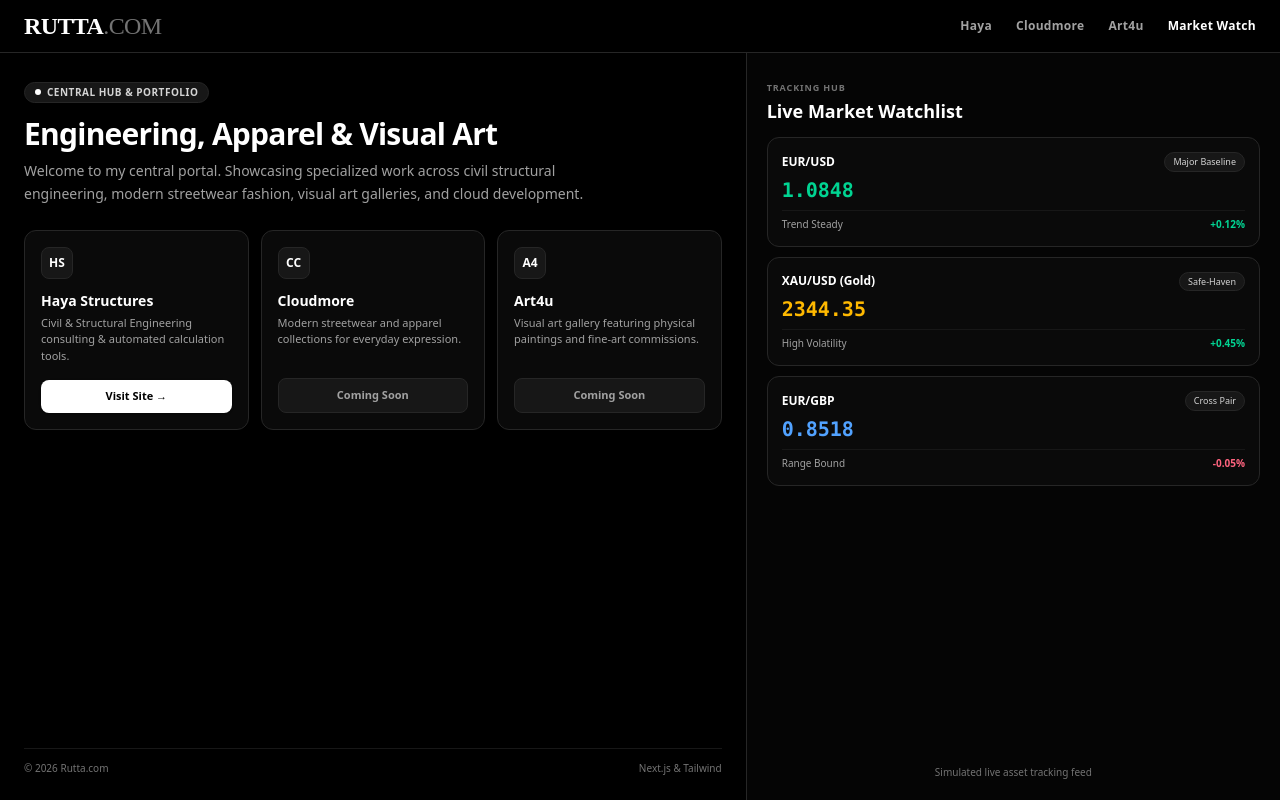
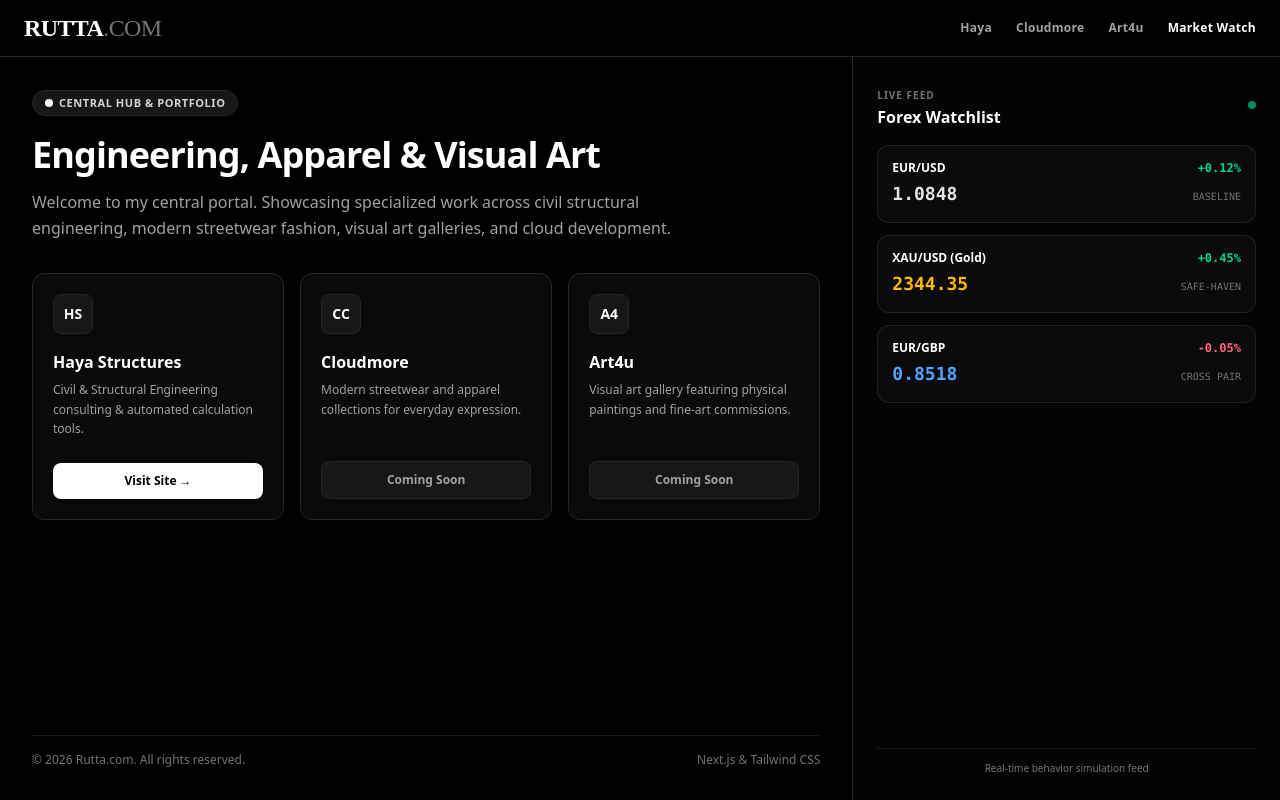
Before and after one commit to rutta254/rutta-website, a Next.js app: page / in a window 1280 px wide. Built offline with nearby package versions, Linux system fonts and the light colour scheme.

Commit message:
Update UI components and layout

```diff
--- a/src/app/page.tsx
+++ b/src/app/page.tsx
@@ -5,9 +5,9 @@ import { useState, useEffect } from 'react';
 
 export default function Home() {
   const [marketData, setMarketData] = useState({
-    eurusd: { price: "1.0845", change: "+0.12%", status: "Bullish Trend" },
-    xauusd: { price: "2342.10", change: "+0.45%", status: "Safe-Haven Active" },
-    eurgbp: { price: "0.8520", change: "-0.05%", status: "Range Bound" },
+    eurusd: { price: "1.0845", change: "+0.12%" },
+    xauusd: { price: "2342.10", change: "+0.45%" },
+    eurgbp: { price: "0.8520", change: "-0.05%" },
   });
 
   useEffect(() => {
@@ -24,7 +24,7 @@ export default function Home() {
   return (
     <main className="h-screen w-screen bg-black text-white font-sans selection:bg-white selection:text-black overflow-hidden flex flex-col">
       {/* Top Navigation Bar */}
-      <nav className="flex-none flex justify-between items-center px-6 py-2.5 border-b border-neutral-800 bg-black/90 backdrop-blur-md z-50">
+      <nav className="flex-none flex justify-between items-center px-6 py-3 border-b border-neutral-800 bg-black/90 backdrop-blur-md z-50">
         <h1 className="text-xl sm:text-2xl font-black tracking-tight text-white font-['Plus_Jakarta_Sans'] uppercase">
           RUTTA<span className="text-neutral-500 font-light">.COM</span>
         </h1>
@@ -37,72 +37,72 @@ export default function Home() {
         </div>
       </nav>
 
-      {/* Main Split Grid Layout - Locked to screen height */}
+      {/* Main Split Layout: Preserving structure with a slimmer right sidebar */}
       <div className="flex-1 grid grid-cols-1 lg:grid-cols-12 overflow-hidden">
 
-        {/* LEFT COLUMN: Hero & Business Cards (7 Cols on Desktop) */}
-        <div className="lg:col-span-7 h-full flex flex-col justify-between p-5 sm:p-6 lg:border-r border-neutral-800 overflow-y-auto">
+        {/* LEFT MAIN SECTION: Retaining original structure & sizing (8 Cols) */}
+        <div className="lg:col-span-8 h-full flex flex-col justify-between p-6 sm:p-8 lg:border-r border-neutral-800 overflow-y-auto">
           <div>
-            <div className="inline-flex items-center gap-1.5 px-2.5 py-0.5 rounded-full bg-neutral-900 border border-neutral-800 text-neutral-300 text-[10px] font-semibold tracking-wider uppercase mb-3">
-              <span className="w-1.5 h-1.5 rounded-full bg-white"></span>
+            <div className="inline-flex items-center gap-1.5 px-3 py-1 rounded-full bg-neutral-900 border border-neutral-800 text-neutral-300 text-[11px] font-semibold tracking-wider uppercase mb-4">
+              <span className="w-2 h-2 rounded-full bg-white"></span>
               Central Hub & Portfolio
             </div>
 
-            <h2 className="text-xl sm:text-2xl lg:text-3xl font-extrabold tracking-tight mb-2 text-white leading-tight">
+            <h2 className="text-2xl sm:text-3xl lg:text-4xl font-extrabold tracking-tight mb-3 text-white leading-tight">
               Engineering, Apparel & Visual Art
             </h2>
 
-            <p className="text-neutral-400 text-xs sm:text-sm max-w-xl font-normal leading-relaxed mb-6">
+            <p className="text-neutral-400 text-sm sm:text-base max-w-2xl font-normal leading-relaxed mb-8">
               Welcome to my central portal. Showcasing specialized work across civil structural engineering, modern streetwear fashion, visual art galleries, and cloud development.
             </p>
 
-            {/* Business Cards Grid */}
-            <div className="grid grid-cols-1 sm:grid-cols-3 gap-3">
+            {/* Business Cards Grid (Original Structure) */}
+            <div className="grid grid-cols-1 sm:grid-cols-3 gap-4">
 
               {/* Haya Structures LLC */}
-              <div id="haya" className="bg-neutral-950 p-4 rounded-xl border border-neutral-800 hover:border-neutral-500 transition flex flex-col justify-between">
+              <div id="haya" className="bg-neutral-950 p-5 rounded-xl border border-neutral-800 hover:border-neutral-500 transition flex flex-col justify-between shadow-lg">
                 <div>
-                  <div className="w-8 h-8 rounded-lg bg-neutral-900 border border-neutral-800 flex items-center justify-center text-white font-bold text-xs mb-3">
+                  <div className="w-10 h-10 rounded-lg bg-neutral-900 border border-neutral-800 flex items-center justify-center text-white font-bold text-sm mb-4">
                     HS
                   </div>
-                  <h3 className="text-sm font-bold text-white mb-1">Haya Structures</h3>
-                  <p className="text-neutral-400 text-[11px] mb-4 leading-normal">
+                  <h3 className="text-base font-bold text-white mb-1.5">Haya Structures</h3>
+                  <p className="text-neutral-400 text-xs mb-6 leading-relaxed">
                     Civil & Structural Engineering consulting & automated calculation tools.
                   </p>
                 </div>
-                <Link href="/haya-structures" className="inline-flex items-center justify-center w-full bg-white hover:bg-neutral-200 text-black font-bold py-2 rounded-lg text-[11px] transition shadow">
+                <Link href="/haya-structures" className="inline-flex items-center justify-center w-full bg-white hover:bg-neutral-200 text-black font-bold py-2.5 rounded-lg text-xs transition shadow">
                   Visit Site →
                 </Link>
               </div>
 
               {/* Cloudmore Collections */}
-              <div id="cloudmore" className="bg-neutral-950 p-4 rounded-xl border border-neutral-800 hover:border-neutral-500 transition flex flex-col justify-between">
+              <div id="cloudmore" className="bg-neutral-950 p-5 rounded-xl border border-neutral-800 hover:border-neutral-500 transition flex flex-col justify-between shadow-lg">
                 <div>
-                  <div className="w-8 h-8 rounded-lg bg-neutral-900 border border-neutral-800 flex items-center justify-center text-white font-bold text-xs mb-3">
+                  <div className="w-10 h-10 rounded-lg bg-neutral-900 border border-neutral-800 flex items-center justify-center text-white font-bold text-sm mb-4">
                     CC
                   </div>
-                  <h3 className="text-sm font-bold text-white mb-1">Cloudmore</h3>
-                  <p className="text-neutral-400 text-[11px] mb-4 leading-normal">
+                  <h3 className="text-base font-bold text-white mb-1.5">Cloudmore</h3>
+                  <p className="text-neutral-400 text-xs mb-6 leading-relaxed">
                     Modern streetwear and apparel collections for everyday expression.
                   </p>
                 </div>
-                <span className="inline-flex items-center justify-center w-full bg-neutral-900 text-neutral-400 font-semibold py-2 rounded-lg text-[11px] border border-neutral-800">
+                <span className="inline-flex items-center justify-center w-full bg-neutral-900 text-neutral-400 font-semibold py-2.5 rounded-lg text-xs border border-neutral-800">
                   Coming Soon
                 </span>
               </div>
 
               {/* Art4u */}
-              <div id="art4u" className="bg-neutral-950 p-4 rounded-xl border border-neutral-800 hover:border-neutral-500 transition flex flex-col justify-between">
+              <div id="art4u" className="bg-neutral-950 p-5 rounded-xl border border-neutral-800 hover:border-neutral-500 transition flex flex-col justify-between shadow-lg">
                 <div>
-                  <div className="w-8 h-8 rounded-lg bg-neutral-900 border border-neutral-800 flex items-center justify-center text-white font-bold text-xs mb-3">
+                  <div className="w-10 h-10 rounded-lg bg-neutral-900 border border-neutral-800 flex items-center justify-center text-white font-bold text-sm mb-4">
                     A4
                   </div>
-                  <h3 className="text-sm font-bold text-white mb-1">Art4u</h3>
-                  <p className="text-neutral-400 text-[11px] mb-4 leading-normal">
+                  <h3 className="text-base font-bold text-white mb-1.5">Art4u</h3>
+                  <p className="text-neutral-400 text-xs mb-6 leading-relaxed">
                     Visual art gallery featuring physical paintings and fine-art commissions.
                   </p>
                 </div>
-                <span className="inline-flex items-center justify-center w-full bg-neutral-900 text-neutral-400 font-semibold py-2 rounded-lg text-[11px] border border-neutral-800">
+                <span className="inline-flex items-center justify-center w-full bg-neutral-900 text-neutral-400 font-semibold py-2.5 rounded-lg text-xs border border-neutral-800">
                   Coming Soon
                 </span>
               </div>
@@ -110,73 +110,67 @@ export default function Home() {
             </div>
           </div>
 
-          <footer className="text-[10px] text-neutral-500 pt-3 border-t border-neutral-900 flex justify-between">
-            <span>© {new Date().getFullYear()} Rutta.com</span>
-            <span>Next.js & Tailwind</span>
+          <footer className="text-xs text-neutral-500 pt-4 border-t border-neutral-900 flex justify-between">
+            <span>© {new Date().getFullYear()} Rutta.com. All rights reserved.</span>
+            <span>Next.js & Tailwind CSS</span>
           </footer>
         </div>
 
-        {/* RIGHT COLUMN: Vertically Stacked Forex Watchlist (5 Cols on Desktop) */}
-        <div id="watchlist" className="lg:col-span-5 h-full p-5 bg-neutral-950/50 flex flex-col justify-between overflow-hidden">
+        {/* RIGHT SIDEBAR: Slim, Compact Vertical Forex Ticker (4 Cols) */}
+        <div id="watchlist" className="lg:col-span-4 h-full p-6 bg-neutral-950/40 flex flex-col justify-between overflow-hidden">
           <div>
-            <div className="mb-3">
-              <span className="text-[9px] uppercase tracking-widest text-neutral-500 font-bold">Tracking Hub</span>
-              <h3 className="text-lg font-extrabold text-white">Live Market Watchlist</h3>
+            <div className="flex justify-between items-center mb-4">
+              <div>
+                <span className="text-[10px] uppercase tracking-widest text-neutral-500 font-bold">Live Feed</span>
+                <h3 className="text-base font-extrabold text-white">Forex Watchlist</h3>
+              </div>
+              <span className="w-2 h-2 rounded-full bg-emerald-500 animate-pulse"></span>
             </div>
 
-            {/* Vertical Stack Container */}
-            <div className="flex flex-col gap-2.5">
+            {/* Vertical Stack: Slim, space-saving layout */}
+            <div className="flex flex-col gap-3">
 
               {/* EUR/USD */}
-              <div className="bg-neutral-950 p-3.5 rounded-xl border border-neutral-800 hover:border-neutral-700 transition">
+              <div className="bg-neutral-950 p-3.5 rounded-xl border border-neutral-800/80 hover:border-neutral-700 transition">
                 <div className="flex justify-between items-center mb-1">
                   <span className="font-bold text-white text-xs">EUR/USD</span>
-                  <span className="text-[9px] px-2 py-0.5 rounded-full bg-neutral-900 text-neutral-300 border border-neutral-800">Major Baseline</span>
+                  <span className="text-emerald-400 font-mono font-semibold text-xs">{marketData.eurusd.change}</span>
                 </div>
-                <div className="text-xl font-mono font-bold text-emerald-400">
-                  {marketData.eurusd.price}
-                </div>
-                <div className="flex justify-between text-[10px] text-neutral-400 border-t border-neutral-900 pt-1.5 mt-1.5">
-                  <span>Trend Steady</span>
-                  <span className="text-emerald-400 font-semibold">{marketData.eurusd.change}</span>
+                <div className="flex justify-between items-baseline font-mono">
+                  <span className="text-lg font-bold text-neutral-200">{marketData.eurusd.price}</span>
+                  <span className="text-[10px] text-neutral-500 uppercase">Baseline</span>
                 </div>
               </div>
 
-              {/* Gold XAU/USD */}
-              <div className="bg-neutral-950 p-3.5 rounded-xl border border-neutral-800 hover:border-neutral-700 transition">
+              {/* XAU/USD (Gold) */}
+              <div className="bg-neutral-950 p-3.5 rounded-xl border border-neutral-800/80 hover:border-neutral-700 transition">
                 <div className="flex justify-between items-center mb-1">
                   <span className="font-bold text-white text-xs">XAU/USD (Gold)</span>
-                  <span className="text-[9px] px-2 py-0.5 rounded-full bg-neutral-900 text-neutral-300 border border-neutral-800">Safe-Haven</span>
+                  <span className="text-emerald-400 font-mono font-semibold text-xs">{marketData.xauusd.change}</span>
                 </div>
-                <div className="text-xl font-mono font-bold text-amber-400">
-                  {marketData.xauusd.price}
-                </div>
-                <div className="flex justify-between text-[10px] text-neutral-400 border-t border-neutral-900 pt-1.5 mt-1.5">
-                  <span>High Volatility</span>
-                  <span className="text-emerald-400 font-semibold">{marketData.xauusd.change}</span>
+                <div className="flex justify-between items-baseline font-mono">
+                  <span className="text-lg font-bold text-amber-400">{marketData.xauusd.price}</span>
+                  <span className="text-[10px] text-neutral-500 uppercase">Safe-Haven</span>
                 </div>
               </div>
 
               {/* EUR/GBP */}
-              <div className="bg-neutral-950 p-3.5 rounded-xl border border-neutral-800 hover:border-neutral-700 transition">
+              <div className="bg-neutral-950 p-3.5 rounded-xl border border-neutral-800/80 hover:border-neutral-700 transition">
                 <div className="flex justify-between items-center mb-1">
                   <span className="font-bold text-white text-xs">EUR/GBP</span>
-                  <span className="text-[9px] px-2 py-0.5 rounded-full bg-neutral-900 text-neutral-300 border border-neutral-800">Cross Pair</span>
+                  <span className="text-rose-400 font-mono font-semibold text-xs">{marketData.eurgbp.change}</span>
                 </div>
-                <div className="text-xl font-mono font-bold text-blue-400">
-                  {marketData.eurgbp.price}
-                </div>
-                <div className="flex justify-between text-[10px] text-neutral-400 border-t border-neutral-900 pt-1.5 mt-1.5">
-                  <span>Range Bound</span>
-                  <span className="text-rose-400 font-semibold">{marketData.eurgbp.change}</span>
+                <div className="flex justify-between items-baseline font-mono">
+                  <span className="text-lg font-bold text-blue-400">{marketData.eurgbp.price}</span>
+                  <span className="text-[10px] text-neutral-500 uppercase">Cross Pair</span>
                 </div>
               </div>
 
             </div>
           </div>
 
-          <div className="text-[10px] text-neutral-500 text-center pt-2">
-            Simulated live asset tracking feed
+          <div className="text-[10px] text-neutral-500 text-center pt-3 border-t border-neutral-900">
+            Real-time behavior simulation feed
           </div>
         </div>
 
```
